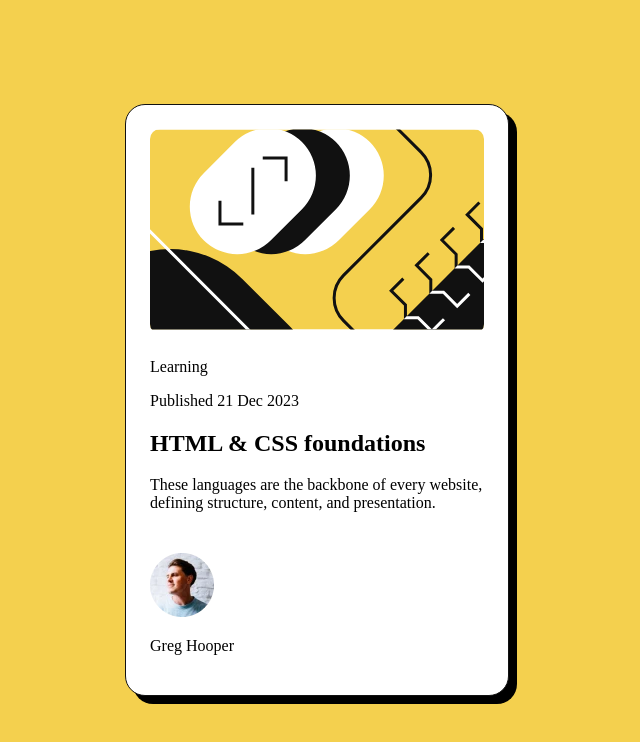
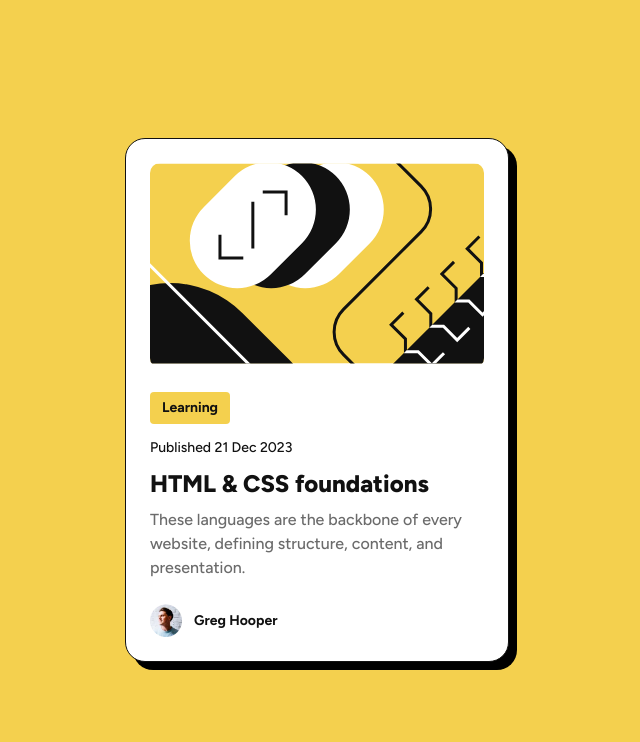
Before and after one commit to NoonPanirSabzi/blog-preview-card, a plain HTML site: page index.html in a window 1280 px wide. Shown: the whole page, without its empty margins (323-963 px from the left). Drawn offline with Linux system fonts and the light colour scheme.

Commit message:
Complete blog card content style

```diff
--- a/index.html
+++ b/index.html
@@ -4,6 +4,12 @@
     <meta charset="utf-8" />
     <meta name="viewport" content="width=device-width, initial-scale=1.0" />
 
+    <link rel="preconnect" href="https://fonts.googleapis.com" />
+    <link rel="preconnect" href="https://fonts.gstatic.com" crossorigin />
+    <link
+      href="https://fonts.googleapis.com/css2?family=Figtree:wght@300..900&display=swap"
+      rel="stylesheet"
+    />
     <link
       rel="icon"
       type="image/png"
@@ -20,21 +26,23 @@
         <div class="blog-card__image">
           <img src="assets/images/illustration-article.svg" alt="Blog image" />
         </div>
-        <div>
-          <div>Learning</div>
-          <p>Published <time datetime="2023-12-21">21 Dec 2023</time></p>
-          <h1>HTML & CSS foundations</h1>
-          <p>
+        <div class="blog-card__content figtree">
+          <div class="blog-card__label figtree-label">Learning</div>
+          <p class="fitgree-date --no-margin">
+            Published <time datetime="2023-12-21">21 Dec 2023</time>
+          </p>
+          <h1 class="figtree-title --no-margin">HTML & CSS foundations</h1>
+          <p class="figtree-description gray --no-margin">
             These languages are the backbone of every website, defining
             structure, content, and presentation.
           </p>
         </div>
-        <div>
+        <div class="blog-card__author">
           <img
             src="assets/images/image-avatar.webp"
             alt="Greg Hooper's avatar"
           />
-          <p>Greg Hooper</p>
+          <p class="figtree --no-margin">Greg Hooper</p>
         </div>
       </article>
     </main>
--- a/style.css
+++ b/style.css
@@ -5,6 +5,15 @@
 
   --gray-950: rgb(17, 17, 17);
   --gray-500: rgb(107, 107, 107);
+
+  --text-preset-1-size: 1.5rem;
+  --text-preset-2-size: 1rem;
+  --text-preset-3-size: 0.875rem;
+  --text-size-sml: 0.75rem;
+  --text-weight-medium: 500;
+  --text-weight-bold: 700;
+  --text-weight-extra-bold: 800;
+  --text-line-height: 150%;
 }
 
 body {
@@ -33,3 +42,64 @@ body {
   border-radius: 0.625rem;
   overflow: hidden;
 }
+
+.--no-margin {
+  margin: 0;
+}
+
+.blog-card__content {
+  display: flex;
+  flex-flow: column;
+  gap: 0.75rem;
+}
+
+.blog-card__label {
+  background-color: var(--yellow);
+  border-radius: 4px;
+  padding: 4px 12px;
+  width: fit-content;
+}
+
+.figtree-label {
+  font-size: clamp(var(--text-size-sml), 3.2vw, var(--text-preset-3-size));
+  font-weight: var(--text-weight-bold);
+}
+
+.fitgree-date {
+  font-size: clamp(var(--text-size-sml), 3.2vw, var(--text-preset-3-size));
+  font-weight: var(--text-weight-medium);
+}
+
+.figtree-title {
+  font-size: clamp(1.25rem, 5.3vw, var(--text-preset-1-size));
+  font-weight: var(--text-weight-extra-bold);
+}
+
+.figtree-description {
+  font-size: clamp(var(--text-preset-3-size), 3.7vw, var(--text-preset-2-size));
+  font-weight: var(--text-weight-medium);
+}
+
+.figtree {
+  font-family: "Figtree", sans-serif;
+  font-optical-sizing: auto;
+  font-style: normal;
+  line-height: var(--text-line-height);
+  color: var(--gray-950);
+}
+
+.gray {
+  color: var(--gray-500);
+}
+
+.blog-card__author {
+  display: flex;
+  align-items: center;
+  gap: 12px;
+  font-size: var(--text-preset-3-size);
+  font-weight: var(--text-weight-bold);
+}
+
+.blog-card__author img {
+  width: 32px;
+}
```
